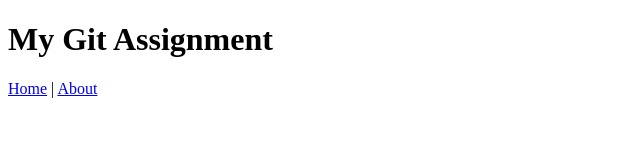
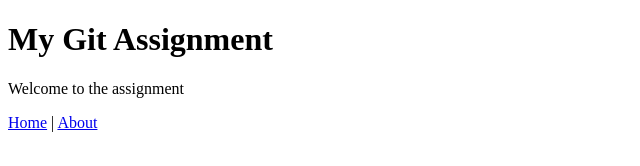
Before and after one commit to yashranjit/git-assignment, a plain HTML site: page index.html in a window 1280 px wide. Shown: the whole page, without its empty margins (0-640 px from the left). Drawn offline with Linux system fonts and the light colour scheme.

Commit message:
Update index.html with welcome section

```diff
--- a/index.html
+++ b/index.html
@@ -6,6 +6,7 @@
     </head>
     <body>
         <h1>My Git Assignment</h1>
+        <p>Welcome to the assignment</p>
         <nav>
             <a href="index.html">Home</a> | <a href="about.html">About</a>
         </nav>
```
